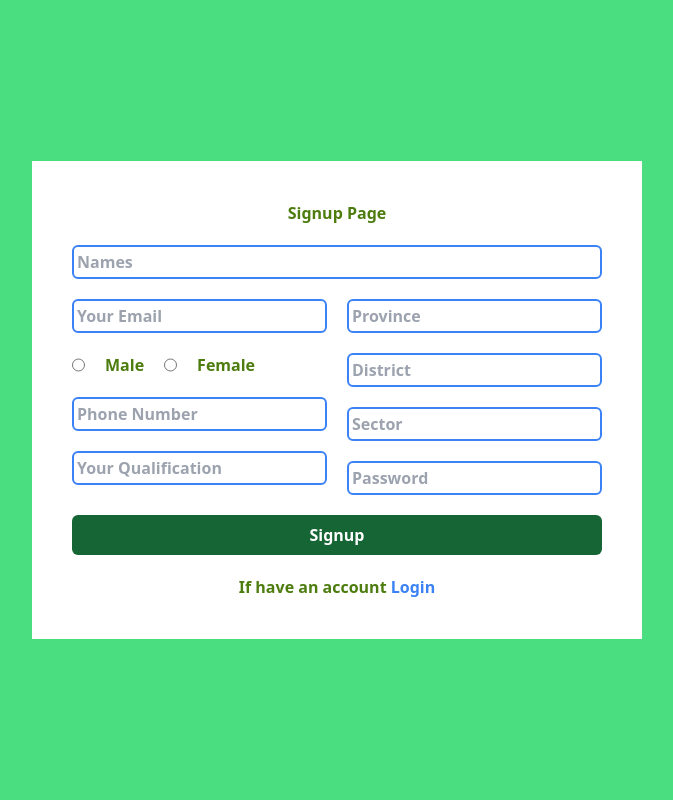
After one commit to dveloper-Elisa/fuel-manager-APTC, a PHP site: page /pannel/signup.php in a window 1280 px wide. The commit adds this page. Shown: the whole page, without its empty margins (303-976 px from the left). Run offline with PHP 8.4, Linux system fonts and the light colour scheme; some libraries are stand-ins or nearby versions.

Commit message:
--ammend

```diff
--- a/connection.php
+++ b/connection.php
@@ -1,7 +1,7 @@
 <?php
 
 $server = "localhost";
-$base = "aptc_fab";
+$base = "aptc_fuel";
 $user = "root";
 $pass = "";
 $port = 3306;
--- a/index.php
+++ b/index.php
@@ -306,6 +306,12 @@ $dotenv->load();
 </body>
 
 <script>
+    // DISPLAYING DATE FROM CURRENT
+    let today = new Date().toISOString().split("T")[0]
+    document.getElementById("departure").min = today
+    document.getElementById("return").min = today
+
+    // UPDATING VEHICLE NAME BY REFFERING TO SLECTED PLATE NUMBER
     function updateVehicleType() {
         let selectedPlate = document.getElementById("plateSelect").value;
         let vehicleTypes = <?php echo json_encode($vehicles); ?>;
--- a/login.php
+++ b/login.php
@@ -13,10 +13,12 @@
     <div id="conatiner" class="text-lime-700 bg-white font-bold">
         <form action="./pannel/login.php" method="POST" class="bg-white flex flex-col gap-5 p-10 rounded-lg text-center" onsubmit="showLoader()">
             <p>Welcome Login Page</p>
-            <div class="loginform flex flex-col gap-10">
+            <div class="loginform flex flex-col gap-5">
                 <input type="number" name="phone" placeholder="Phone Number" class="w-full border-2 border-blue-500 rounded-md p-[3px] focus:ring focus:outline-none">
                 <input type="password" name="password" placeholder="Password" class="w-full border-2 border-blue-500 rounded-md p-[3px] focus:ring focus:outline-none">
                 <input type="submit" name="login" value="Login" class='w-full border-0 bg-green-800 text-white font-bold rounded-md p-2 hover:cursor-pointer hover:bg-green-700'>
+
+                <p>If have no account <a href="./pannel/signup.php" class="hover text-blue-500 hover:font-bold"> Signup </a> </p>
             </div>
         </form>
 
--- /dev/null
+++ b/pannel/signup.php
@@ -0,0 +1,117 @@
+<?php
+include "../connection.php";
+$success = '';
+$errors = [];
+
+function registerStaff($db, $names, $phone, $password, $sex, $email, $degree, $province, $district, $sector)
+{
+    global $errors, $success;
+
+    try {
+        $insertQuery = "INSERT INTO `staff`(`stf_names`, `stf_phoneno`, `stf_pwd_vis`, `stf_gender`, `stf_email`, `stf_degree`, `stf_prov`, `stf_dist`, `stf_sect`, `stf_status`) VALUES (?, ?, ?, ?, ?, ?, ?, ?, ?, 'Active')";
+
+        $stmt = $db->prepare($insertQuery);
+        $stmt->bind_param('sssssssss', $names, $phone, $password, $sex, $email, $degree, $province, $district, $sector);
+
+        if ($stmt->execute()) {
+            $success = 'Staff Registered Successfully!';
+        } else {
+            $errors[] = 'Error: Staff not registered';
+        }
+    } catch (Exception $e) {
+        $errors[] = 'Database error: ' . $e->getMessage();
+    }
+}
+
+if ($_SERVER["REQUEST_METHOD"] == "POST" && isset($_POST['signup'])) {
+    $names = trim($_POST['names']);
+    $email = trim($_POST['email']);
+    $sex = $_POST['gender'];
+    $phone = "25" . trim($_POST['phone']);
+    $degree = trim($_POST['degree']);
+    $province = trim($_POST['province']);
+    $district = trim($_POST['district']);
+    $sector = trim($_POST['sector']);
+    $password = trim($_POST['password']);
+
+    if (empty($names) || empty($email) || empty($sex) || empty($phone) || empty($degree) || empty($province) || empty($district) || empty($sector) || empty($password)) {
+        $errors[] = "Please fill in all fields.";
+    } else {
+        registerStaff($db, $names, $phone, $password, $sex, $email, $degree, $province, $district, $sector);
+    }
+}
+
+?>
+
+
+
+<!DOCTYPE html>
+<html lang="en">
+
+<head>
+    <meta charset="UTF-8">
+    <meta name="viewport" content="width=device-width, initial-scale=1.0">
+    <title>Signup Page</title>
+    <link rel="stylesheet" href="./styles/login.css">
+    <script src="https://cdn.tailwindcss.com"></script>
+</head>
+
+<body class='bg-green-400 flex items-center justify-center min-h-screen'>
+    <div id="conatiner" class="text-lime-700 bg-white font-bold">
+
+
+        <form action="" method="POST" class="bg-white flex flex-col gap-5 p-10 rounded-lg text-center" onsubmit="showLoader()">
+            <p>Signup Page</p>
+            <?php if (!empty($success)): ?>
+                <div class='text-green-500 bg-green-100 p-2 rounded-md'>
+                    <?= $success; ?>
+                </div>
+            <?php endif; ?>
+
+            <?php if (!empty($errors)): ?>
+                <?php foreach ($errors as $error): ?>
+                    <div class='text-red-500 bg-red-100 p-2 rounded-md'>
+                        <?= $error; ?>
+                    </div>
+                <?php endforeach; ?>
+            <?php endif; ?>
+            <input type="text" name="names" placeholder="Names" class="w-full border-2 border-blue-500 rounded-md p-[3px] focus:ring focus:outline-none" required>
+            <div class="flex gap-5 flex-col sm:flex-col xsm:flex-col md:flex-row lg:flex-row xl:flex-row">
+
+                <div class="loginform flex flex-col gap-5">
+                    <input type="text" name="email" placeholder="Your Email" class="w-full border-2 border-blue-500 rounded-md p-[3px] focus:ring focus:outline-none" required>
+                    <div class="flex flex-col items-left">
+                        <div>
+                            <p class="flex flex-row gap-5">
+                                <input type="radio" name="gender" value="M" class="" required><span>Male</span>
+                                <input type="radio" name="gender" value="F" class="" required><span>Female</span>
+                            </p>
+                        </div>
+                    </div>
+                    <input type="number" name="phone" placeholder="Phone Number" class="w-full border-2 border-blue-500 rounded-md p-[3px] focus:ring focus:outline-none" required>
+                    <input type="text" name="degree" placeholder="Your Qualification" class="w-full border-2 border-blue-500 rounded-md p-[3px] focus:ring focus:outline-none" required>
+                </div>
+                <div class="loginform flex flex-col gap-5">
+                    <input type="text" name="province" placeholder="Province" class="w-full border-2 border-blue-500 rounded-md p-[3px] focus:ring focus:outline-none" required>
+                    <input type="text" name="district" placeholder="District" class="w-full border-2 border-blue-500 rounded-md p-[3px] focus:ring focus:outline-none" required>
+                    <input type="text" name="sector" placeholder="Sector" class="w-full border-2 border-blue-500 rounded-md p-[3px] focus:ring focus:outline-none" required>
+                    <input type="password" name="password" placeholder="Password" class="w-full border-2 border-blue-500 rounded-md p-[3px] focus:ring focus:outline-none" required>
+
+
+                </div>
+            </div>
+            <input type="submit" name="signup" value="Signup" class='w-full border-0 bg-green-800 text-white font-bold rounded-md p-2 hover:cursor-pointer hover:bg-green-700'>
+
+            <p>If have an account <a href="../login.php" class="hover text-blue-500 hover:font-bold"> Login </a> </p>
+        </form>
+
+        <!-- Loader -->
+        <div id="loader" class="hidden mt-4 flex justify-center">
+            <div class="w-8 h-8 border-4 border-blue-500 border-dashed rounded-full animate-spin"></div>
+        </div>
+    </div>
+
+
+</body>
+
+</html>
```
Also changed, not shown: get_report.php (+6 -2 lines), quick_request.php (+83 -57 lines), reportPdf.php (+8 -2 lines), uploads/signature_67cea41a297e54.91417888.png (added), uploads/signature_67d1218613adf5.84773315.png (added).
